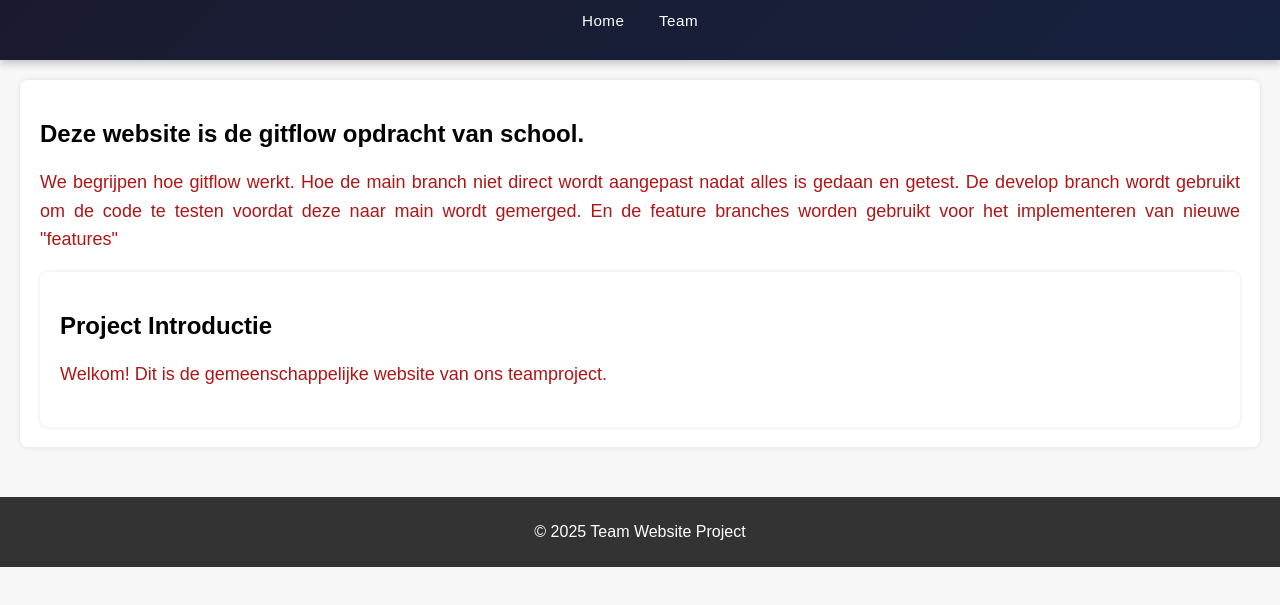
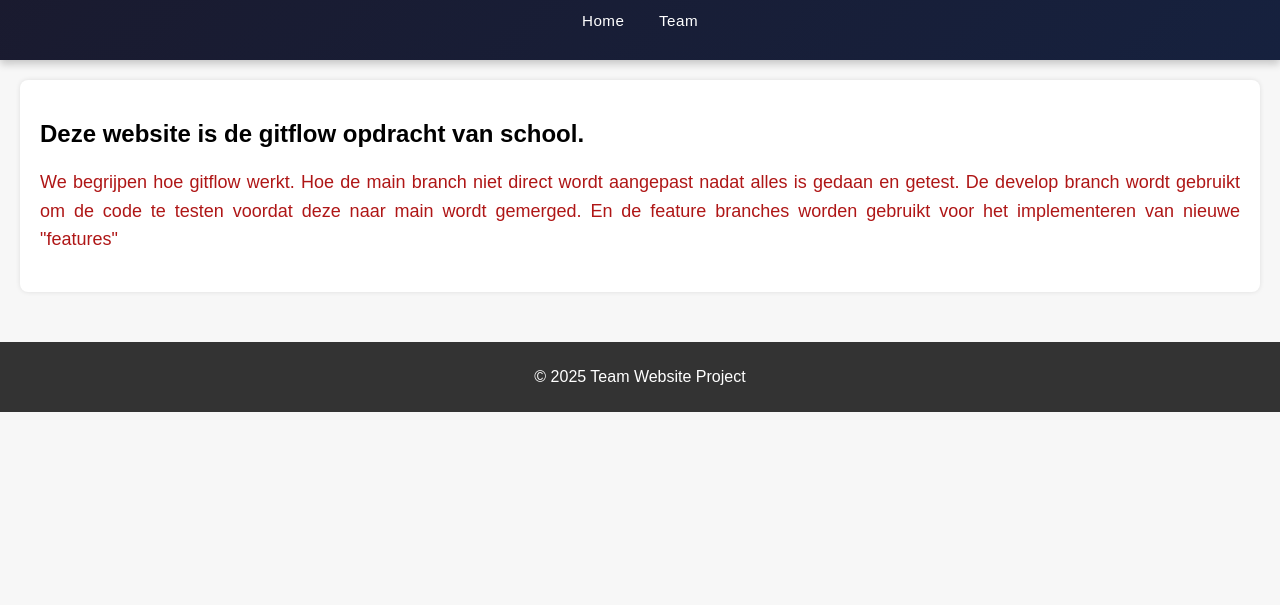
Before and after one commit to sudocollegemedia/2.6-skill-git-workflow, a plain HTML site: page index.html in a window 1280 px wide. Shown: the part 101-706 px from the top of the page. Drawn offline with Linux system fonts and the light colour scheme.

Commit message:
Remove project introduction section from index.html
Removed the project introduction section from the HTML.

```diff
--- a/index.html
+++ b/index.html
@@ -22,9 +22,6 @@
             <p>We begrijpen hoe gitflow werkt. Hoe de main branch niet direct wordt aangepast nadat alles is gedaan en getest.
                 De develop branch wordt gebruikt om de code te testen voordat deze naar main wordt gemerged.
                 En de feature branches worden gebruikt voor het implementeren van nieuwe "features"</p>
-        <section>
-            <h2>Project Introductie</h2>
-            <p>Welkom! Dit is de gemeenschappelijke website van ons teamproject.</p>
         </section>
     </main>
 
```
